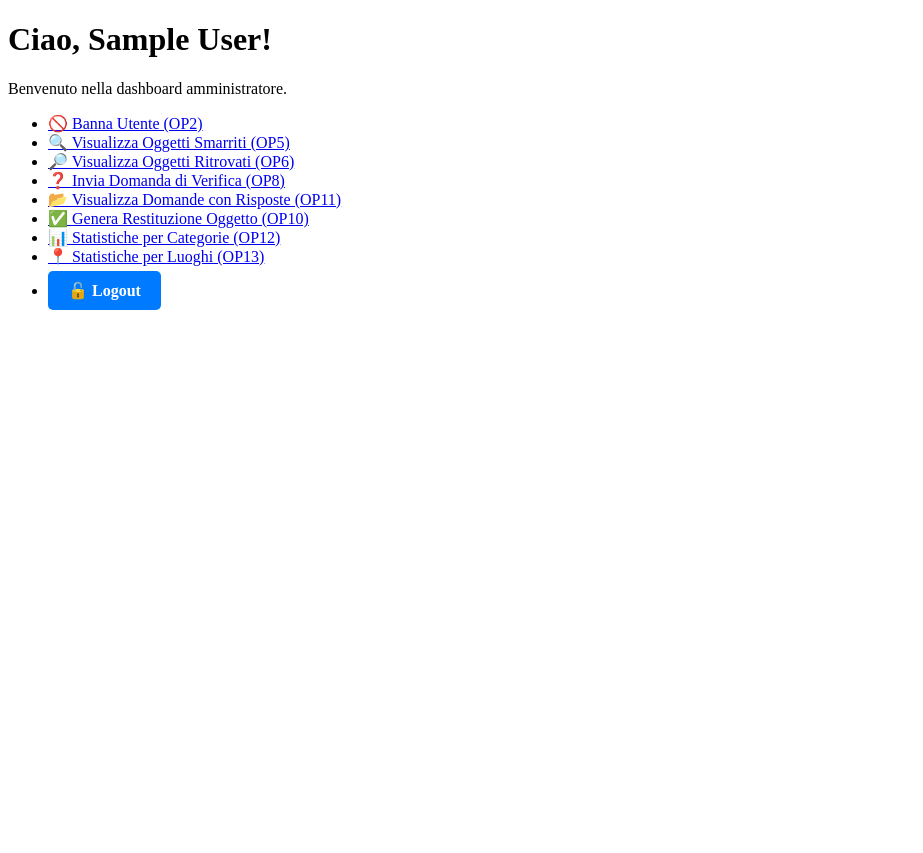
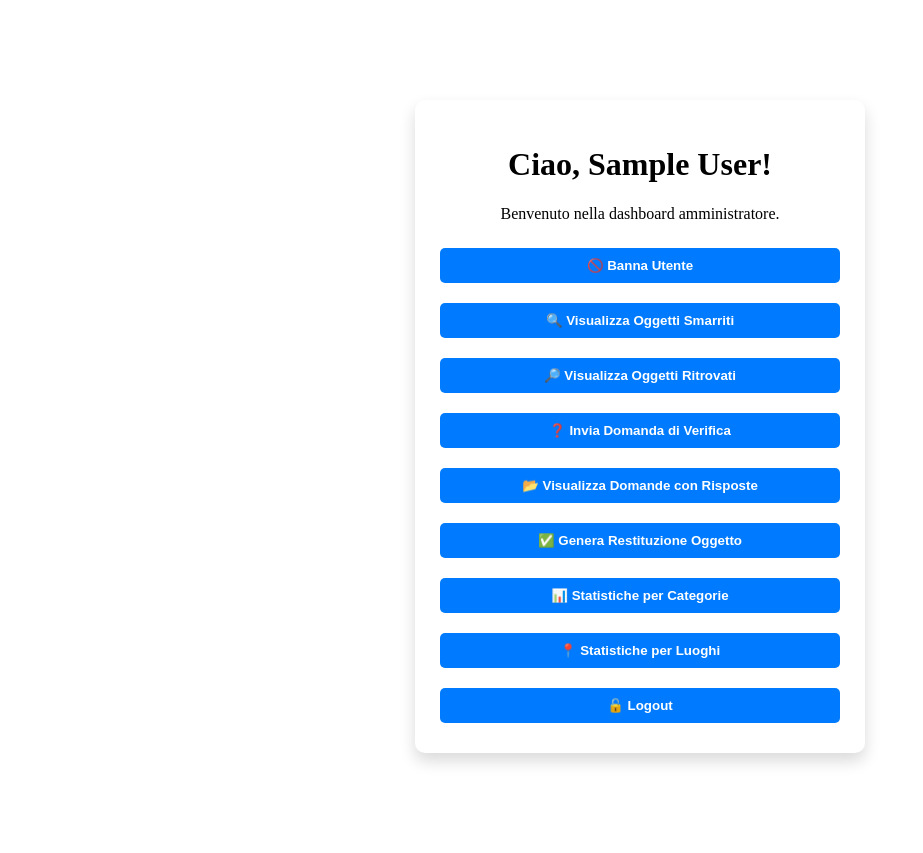
Before and after one commit to giuseppefusco9/LOST-FOUND_db, a PHP site: page /dashboard_admin.php in a window 1280 px wide. Shown: the whole page, without its empty margins (0-923 px from the left). Before the commit the page ends 310 px from the top, so only its background shows below. Run offline with PHP 8.4, Linux system fonts and the light colour scheme; the visitor is signed in with stand-in values (Sample User, id 1).

Commit message:
style the dashboard admin

```diff
--- a/dashboard_admin.php
+++ b/dashboard_admin.php
@@ -14,21 +14,21 @@ if (!isset($_SESSION['admin_id'])) {
     <link rel="stylesheet" href="style.css" />
 </head>
 <body>
-<div class="container">
+<div class="container login-container">
     <h1>Ciao, <?=htmlspecialchars($_SESSION['admin_name'])?>!</h1>
     <p>Benvenuto nella dashboard amministratore.</p>
 
-    <ul class="dashboard-menu">
-        <li><a href="ban_utente.php">🚫 Banna Utente (OP2)</a></li>
-        <li><a href="visualizza_smarriti.php">🔍 Visualizza Oggetti Smarriti (OP5)</a></li>
-        <li><a href="visualizza_ritrovati.php">🔎 Visualizza Oggetti Ritrovati (OP6)</a></li>
-        <li><a href="invia_domanda_verifica.php">❓ Invia Domanda di Verifica (OP8)</a></li>
-        <li><a href="visualizza_domande.php">📂 Visualizza Domande con Risposte (OP11)</a></li>
-        <li><a href="genera_restituzione.php">✅ Genera Restituzione Oggetto (OP10)</a></li>
-        <li><a href="statistiche_categorie.php">📊 Statistiche per Categorie (OP12)</a></li>
-        <li><a href="statistiche_luoghi.php">📍 Statistiche per Luoghi (OP13)</a></li>
-        <li><a href="logout.php" class="btn">🔓 Logout</a></li>
-    </ul>
+    <div class="button-group">
+        <button class="btn" onclick="location.href='ban_utente.php'">🚫 Banna Utente</button>
+        <button class="btn" onclick="location.href='visualizza_smarriti.php'">🔍 Visualizza Oggetti Smarriti</button>
+        <button class="btn" onclick="location.href='visualizza_ritrovati.php'">🔎 Visualizza Oggetti Ritrovati</button>
+        <button class="btn" onclick="location.href='invia_domanda_verifica.php'">❓ Invia Domanda di Verifica</button>
+        <button class="btn" onclick="location.href='visualizza_domande.php'">📂 Visualizza Domande con Risposte</button>
+        <button class="btn" onclick="location.href='genera_restituzione.php'">✅ Genera Restituzione Oggetto</button>
+        <button class="btn" onclick="location.href='statistiche_categorie.php'">📊 Statistiche per Categorie</button>
+        <button class="btn" onclick="location.href='statistiche_luoghi.php'">📍 Statistiche per Luoghi</button>
+        <button class="btn" onclick="location.href='logout.php'">🔓 Logout</button>
+    </div>
 </div>
 </body>
 </html>
```
